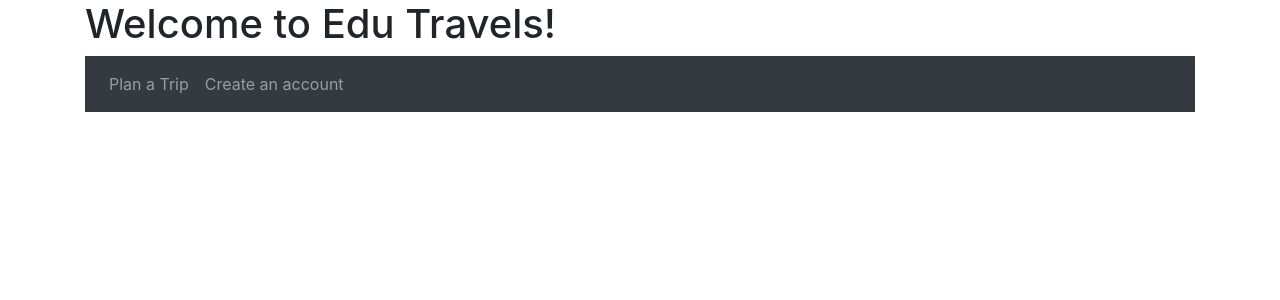
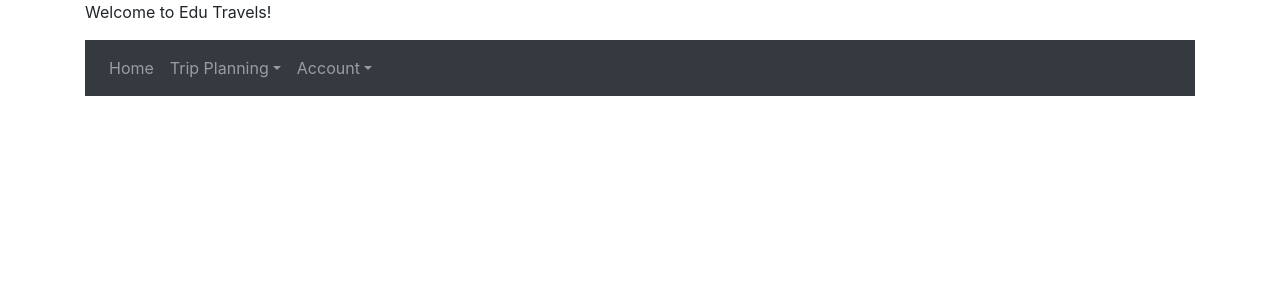
Before and after one commit to Jearce/mediary, a Django app: page / in a window 1280 px wide. Shown: the top 300 px of the page. Run offline with Django 3.2, Linux system fonts and the light colour scheme; some libraries are stand-ins or nearby versions.

Commit message:
Created base template to extend to child templates for creating account, home, and plan a trip.

```diff
--- /dev/null
+++ b/source/edutravel/travel_agency/templates/travel_agency/base.html
@@ -0,0 +1,45 @@
+<!DOCTYPE html>
+<html lang="en">
+<head>
+    <meta charset="UTF-8">
+    {% load static %}
+    <link rel="stylesheet" type="text/css" href="{% static 'css/bootstrap.min.css' %}">
+    <link rel="stylesheet" type="text/css" href="{% static 'css/bootstrap.css' %}">
+    <title>{% block title %}Edu Travels!{% endblock %}</title>
+</head>
+<body>
+    <div class="container">
+        {% block header %}<p>Welcome to Edu Travels!</p>{% endblock %}
+
+        {% block sidebar %}
+
+        <nav class="navbar navbar-expand-lg navbar-dark bg-dark">
+            <ul class="navbar-nav">
+                <li class="nav-item">
+                    <a class="nav-link" href="/">Home</a>
+                </li>
+                <li class="nav-item dropdown">
+                    <a class="nav-link dropdown-toggle" data-toggle="dropdown" href="#" role="button" aria-haspopup="true" aria-expanded="false">Trip Planning</a>
+                    <div class="dropdown-menu">
+                        <a class="dropdown-item" href="#">Plan Trip</a>
+                        <div class="dropdown-divider"></div>
+                        <a class="dropdown-item" href="#">Request A Proposal</a>
+                    </div>
+                </li>
+                <li class="nav-item dropdown">
+                    <a class="nav-link dropdown-toggle" data-toggle="dropdown" href="#" role="button" aria-haspopup="true" aria-expanded="false">Account</a>
+                    <div class="dropdown-menu">
+                        <a class="dropdown-item" href="#">Sign In</a>
+                        <a class="dropdown-item" href="#">Create Account</a>
+                    </div>
+                </li>
+            </ul>
+        </nav>
+        {% endblock %}
+
+    <script src={% static 'js/jquery.min.js' %}></script>
+    <script src={% static 'js/popper.min.js' %}></script>
+    <script src="{% static 'js/bootstrap.min.js' %}"></script>
+    </div>
+</body>
+</html>
--- /dev/null
+++ b/source/edutravel/travel_agency/templates/travel_agency/create_account.html
@@ -0,0 +1,3 @@
+{% extends "base.html" %}
+{% block title %}Create Account{% endblock %}
+{% block header %}<p>Create an account below.</p>{% endblock %}
--- a/source/edutravel/travel_agency/templates/travel_agency/home.html
+++ b/source/edutravel/travel_agency/templates/travel_agency/home.html
@@ -1,25 +1 @@
-<!DOCTYPE html>
-<html lang="en">
-<head>
-    <meta charset="UTF-8">
-    <title>Edu Travels!</title>
-    {% load static %}
-    <link rel="stylesheet" type="text/css" href="{% static 'css/bootstrap.min.css' %}">
-    <link rel="stylesheet" type="text/css" href="{% static 'css/bootstrap.css' %}">
-</head>
-<body>
-    <div class="container">
-        <h1>Welcome to Edu Travels!</h1>
-        <nav class="navbar navbar-expand-lg navbar-dark bg-dark">
-            <ul class="navbar-nav">
-                <li class="nav-item">
-                    <a class="nav-link" href="#">Plan a Trip</a>
-                </li>
-                <li class="nav-item">
-                    <a class="nav-link" href="#">Create an account</a>
-                </li>
-            </ul>
-        </nav>
-    </div>
-</body>
-</html>
+{% extends "base.html" %}
--- /dev/null
+++ b/source/edutravel/travel_agency/templates/travel_agency/plan_trip.html
@@ -0,0 +1,4 @@
+{% extends "base.html" %}
+
+{% block title %}Trip Planning{% endblock %}
+{% block header %}<p>Plan Trip</p>{% endblock %}
```
